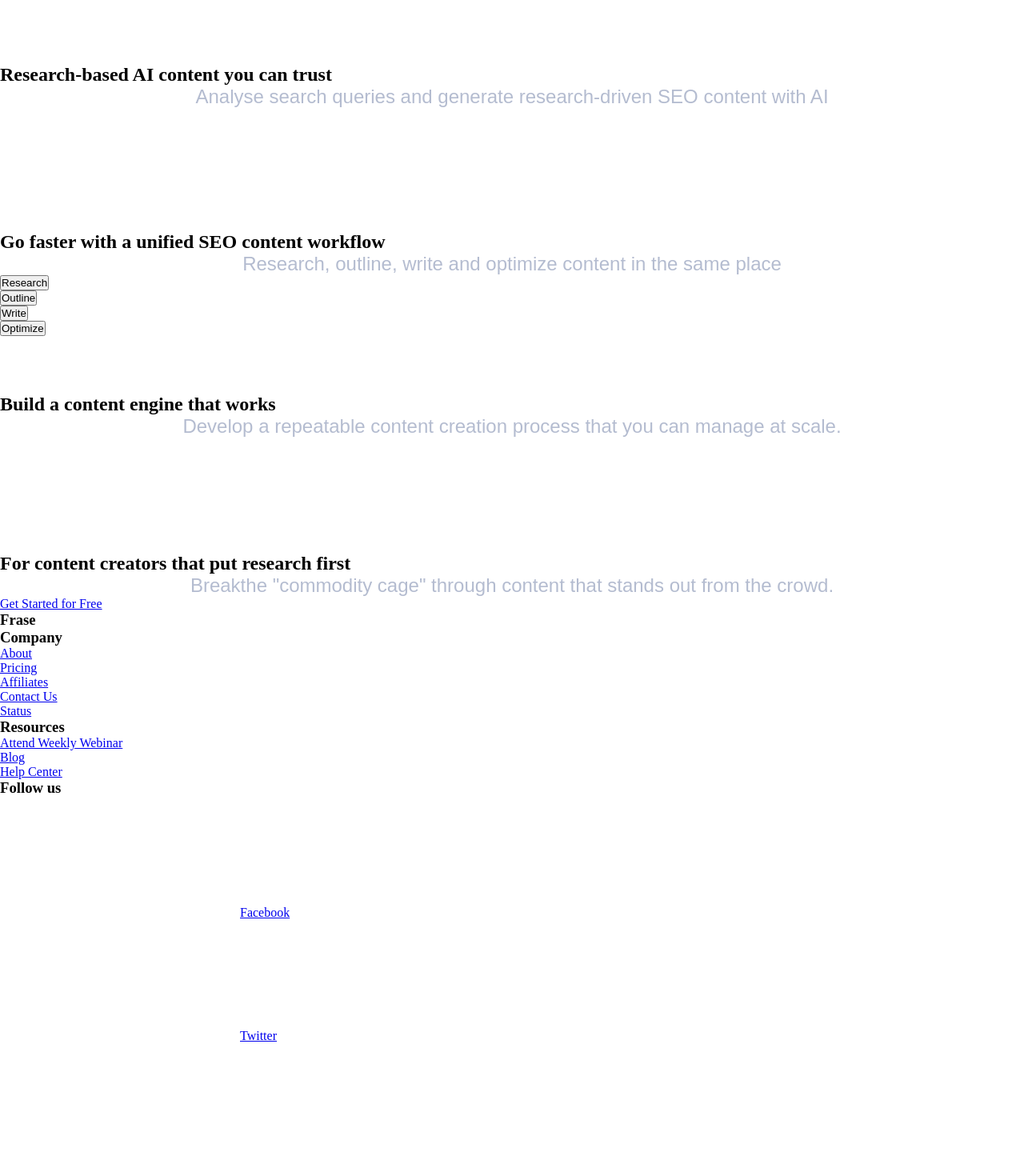
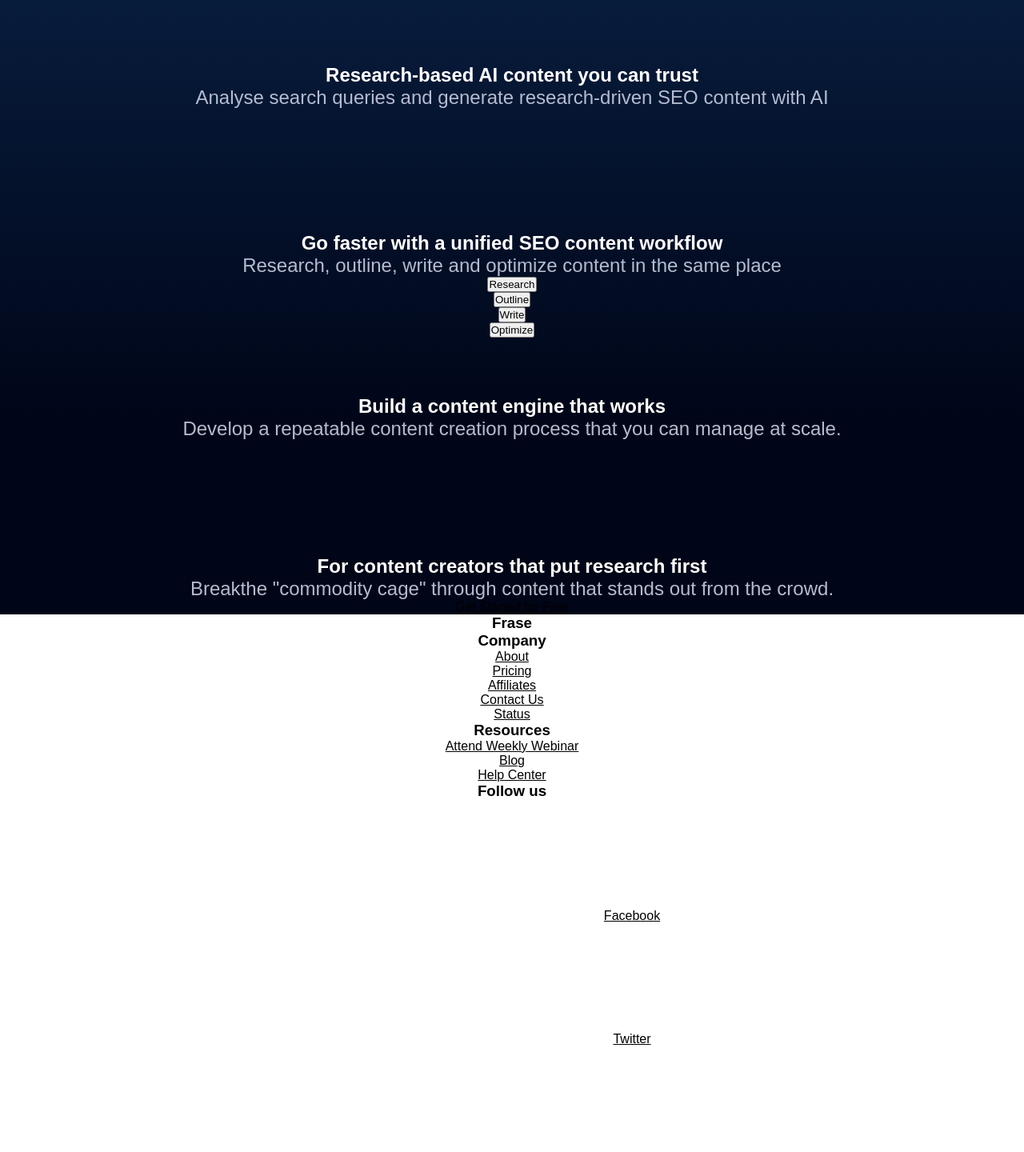
Before and after one commit to Petzlc/landing-page-clone, a JavaScript app: page / in a window 1280 px wide. Shown: the part 280-1720 px from the top of the page at 80% size. Built offline with nearby package versions, Linux system fonts and the light colour scheme; the HTML template or start-up script is replaced by a standard one.

Commit message:
Add background, text-align, layer

```diff
--- a/src/App.module.scss
+++ b/src/App.module.scss
@@ -3,22 +3,38 @@
   display: block;
 }
 
-#top-link1 {
-  color: azure;
-  font-weight: bold;
+// #top-link1 {   //doesn't work
+//   color: azure;
+//   font-weight: bold;
+//   display: block;
+// }
+
+// a {                // works but only for all <a> and the footer <a> are default black
+//   color: white;
+// }
+main {
+  background: linear-gradient(360deg, #000517 25%, #092144 100%);
+  text-align: center;
   display: block;
 }
-// a {
-//   color: azure;
-// }
 h1 {
-  font-family: 'Source Sans Pro', sans-serif;
   display: block;
+  // text-align: center;
+  color: white;
 }
 
+h2 {
+  display: block;
+  text-align: center;
+  color: white;
+}
 p {
-  font-family: 'Source Sans Pro', sans-serif;
   font-size: 24px;
   color: rgb(180, 188, 208);
   text-align: center;
 }
+
+footer {
+  text-align: center;
+  display: inline;
+}
--- a/src/index.css
+++ b/src/index.css
@@ -1,3 +1,5 @@
+@layer reset {
+  /*with @layer you can set a priority if you then put @layer reset, nextlayer,... . @layer reset in this case will always have higher priority to nextlayer if they clash and so on*/
   *,
   *::before,
   *::after {
@@ -12,3 +14,13 @@
   iframe {
     max-width: 100%;
   }
+}
+
+body {
+  font-family: 'Source Sans Pro', sans-serif;
+}
+
+a:link,              /* inherits the color of the parent, so all the links inherit the font-color */
+a:visited {
+  color: inherit;
+}
```
Lines whose indentation alone changed are shown as unchanged.
